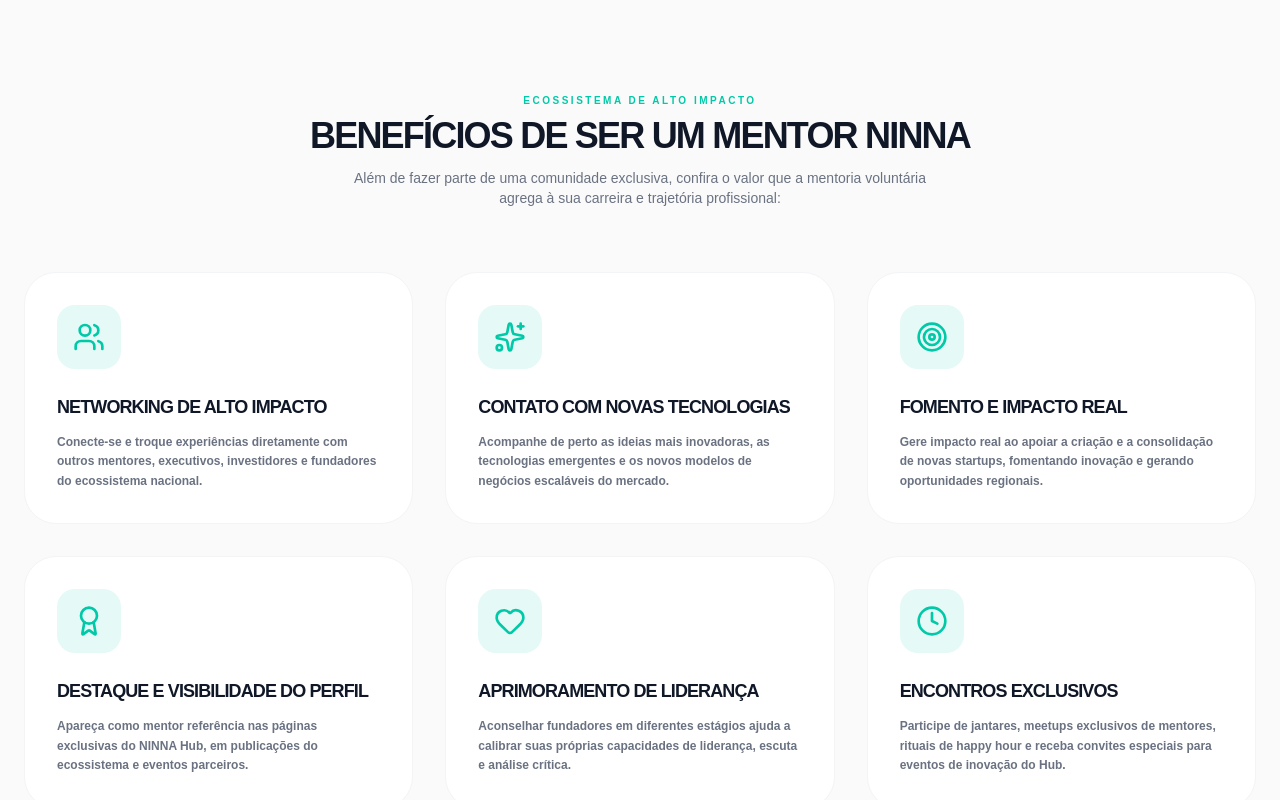
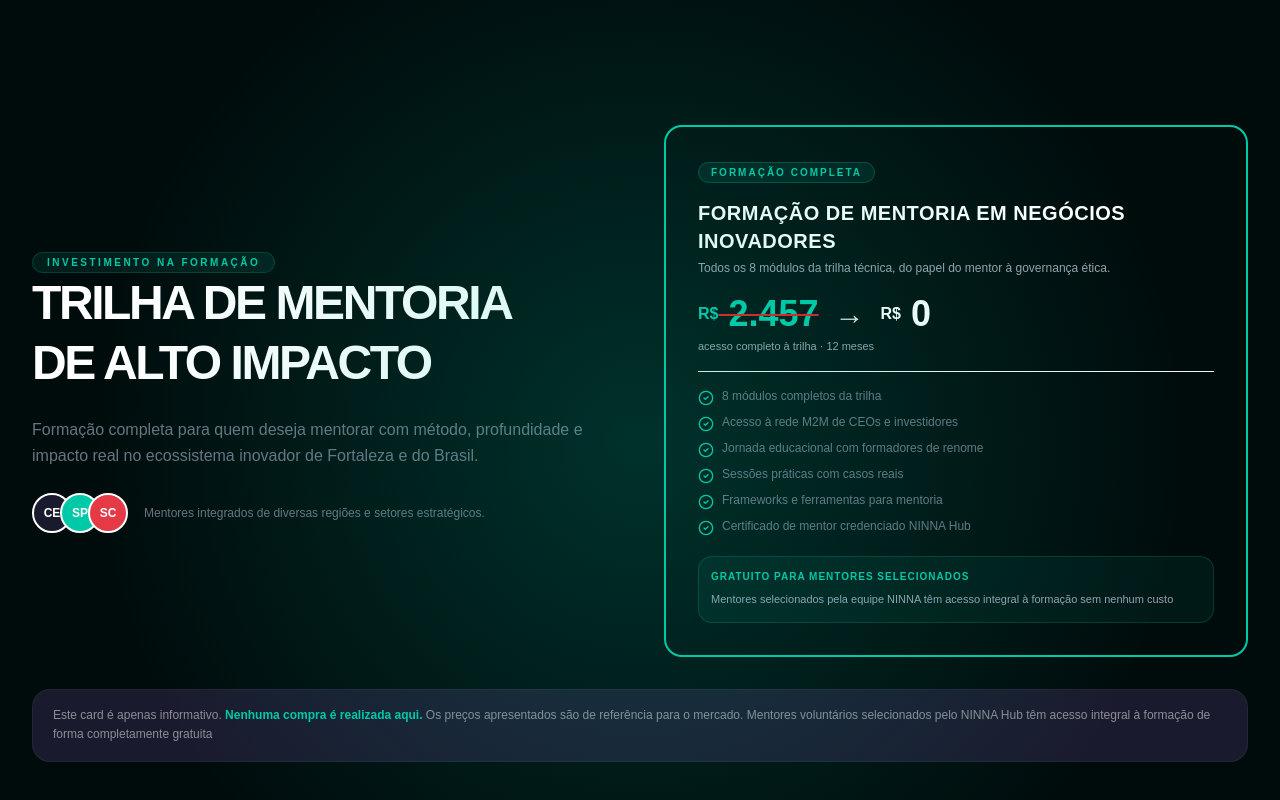
Before and after one commit to EvNys/ninna-hub, a React (Vite) app: page /seja-um-mentor in a window 1280 px wide. Shown: the part 1440-2240 px from the top of the page. Built offline with nearby package versions, Linux system fonts and the light colour scheme; no server answers; a web font is replaced by a local one.

Commit message:
adicionado seção de pricing na página seja um mentor

```diff
--- a/src/pages/SejaUmMentor.tsx
+++ b/src/pages/SejaUmMentor.tsx
@@ -18,7 +18,7 @@ import {
   User,
   Heart,
   DownloadIcon,
-  TriangleAlert,
+  CircleCheck,
   Building2,
   Briefcase,
   Layers,
@@ -204,6 +204,7 @@ const areasAtuacaoOptions = [
   // adicione mais conforme necessário
 ];
 
+
   return (
     <div className="pb-32 bg-[#fafafa] min-h-screen font-sans">
 
@@ -339,6 +340,109 @@ const areasAtuacaoOptions = [
         </div>
       </section>
 
+      {/* Seção Pricing Cards — NINNA Hub */}
+      <section className="relative overflow-hidden py-32 bg-brand-darker">
+        <div className="max-w-7xl mx-auto px-4 sm:px-6 lg:px-8">
+          <div className="absolute inset-0 z-0 opacity-20">
+            <div className="absolute top-0 left-0 w-full h-full bg-[radial-gradient(circle_at_50%_50%,#00c9a7,transparent_70%)]" />
+          </div>
+          <div className="grid grid-cols-1 lg:grid-cols-2 gap-12 items-center">
+
+      {/* Esquerda: texto */}
+      <div className="space-y-6">
+        <span className="text-[10px] font-black text-[#00c9a7] uppercase tracking-[0.25em] bg-[#00c9a7]/10 rounded-full px-3.5 py-1 border border-[#00c9a7]/20">
+          Investimento na Formação
+        </span>
+
+        <h2 className="text-3xl sm:text-5xl font-black text-white uppercase tracking-tighter leading-tight">
+          Trilha de Mentoria<br />de Alto Impacto
+        </h2>
+
+        <p className="text-gray-500 font-medium leading-relaxed text-sm sm:text-base">
+          Formação completa para quem deseja mentorar com método, profundidade e impacto real no ecossistema inovador de Fortaleza e do Brasil.
+        </p>
+
+        <div className="flex items-center gap-4">
+          <div className="flex -space-x-3">
+            <div className="w-10 h-10 rounded-full border-2 border-white bg-[#1A1A2E] flex items-center justify-center font-black text-xs text-white">CE</div>
+            <div className="w-10 h-10 rounded-full border-2 border-white bg-[#00c9a7] flex items-center justify-center font-black text-xs text-white">SP</div>
+            <div className="w-10 h-10 rounded-full border-2 border-white bg-[#E63946] flex items-center justify-center font-black text-xs text-white">SC</div>
+          </div>
+          <p className="text-xs text-gray-500 font-medium">
+            Mentores integrados de diversas regiões e setores estratégicos.
+          </p>
+        </div>
+      </div>
+
+      {/* Direita: card */}
+      <div className="border-2 border-[#00c9a7] rounded-2xl p-6 sm:p-8">
+        <span className="text-[10px] font-black text-[#00c9a7] uppercase tracking-[0.2em] bg-[#00c9a7]/10 rounded-full px-3 py-1 border border-[#00c9a7]/25">
+          Formação Completa
+        </span>
+
+        <h3 className="mt-4 text-xl font-barlow-cond font-black uppercase tracking-wide text-white">
+          Formação de mentoria em negócios inovadores
+        </h3>
+        <p className="mt-1 text-xs text-gray-400 font-medium leading-relaxed">
+          Todos os 8 módulos da trilha técnica, do papel do mentor à governança ética.
+        </p>
+
+        <div className="mt-4 flex items-center gap-4">
+          <p className="text-4xl font-barlow-cond font-black text-[#00c9a7] line-through"
+          style={{ textDecorationColor: '#e8171e', textDecorationThickness: '1.5px' }}>
+            <span className="text-base font-bold text-[#00c9a7] align-top mt-2 inline-block">R$</span> 2.457
+          </p>
+          <span className="text-gray-200 font-black text-3xl">→</span>
+          <p className="text-4xl font-barlow-cond font-black text-white">
+            <span className="text-base font-bold text-white align-top mt-2 inline-block">R$</span> 0
+          </p>
+        </div>
+        <p className="text-[11px] text-gray-400 font-medium mt-1">acesso completo à trilha · 12 meses</p>
+
+        <hr className="my-4 border-gray-100" />
+
+        <ul className="space-y-2 mb-5">
+          {[
+            '8 módulos completos da trilha',
+            'Acesso à rede M2M de CEOs e investidores',
+            'Jornada educacional com formadores de renome',
+            'Sessões práticas com casos reais',
+            'Frameworks e ferramentas para mentoria',
+            'Certificado de mentor credenciado NINNA Hub',
+          ].map((f, i) => (
+            <li key={i} className="flex items-start gap-2 text-xs text-gray-500 font-medium">
+              <CircleCheck className="w-4 h-4 text-[#00c9a7] flex-shrink-0 mt-0.5" />
+              {f}
+            </li>
+          ))}
+        </ul>
+
+        <div className="bg-[#00c9a7]/7 border border-[#00c9a7]/20 rounded-xl p-3 flex gap-2">
+          <div>
+            <p className="text-[10px] font-black text-[#00c9a7] uppercase tracking-[0.1em] mb-0.5">
+              Gratuito para mentores selecionados
+            </p>
+            <span className="text-[11px] text-gray-400 font-medium leading-relaxed">
+              Mentores selecionados pela equipe NINNA têm acesso integral à formação sem nenhum custo
+            </span>
+          </div>
+        </div>
+      </div>
+
+    </div>
+
+    {/* Disclaimer */}
+    <div className="mt-8 bg-[#1a1a2e] border border-white/5 rounded-2xl px-5 py-4">
+      <p className="text-xs text-white/50 font-medium leading-relaxed">
+        Este card é apenas informativo.{' '}
+        <span className="text-[#00c9a7] font-bold">Nenhuma compra é realizada aqui.</span>{' '}
+        Os preços apresentados são de referência para o mercado. Mentores voluntários selecionados pelo NINNA Hub têm acesso integral à formação de forma completamente gratuita
+      </p>
+    </div>
+
+  </div>
+</section>
+
 
       {/* Benefits Grid (Por que ser mentor?) */}
       <section id="beneficios" className="py-24 max-w-7xl mx-auto px-6">
@@ -445,12 +549,6 @@ const areasAtuacaoOptions = [
                 <p className="text-gray-500 font-semibold text-xs leading-relaxed">
                   Preencha os campos abaixo com atenção para que possamos entender sua vivência profissional e combiná-la com as mentiras ideais.
                 </p>
-                <div className="mt-3 flex items-start gap-2 bg-amber-50 border border-amber-200 rounded-xl px-4 py-3 text-left">
-                  <TriangleAlert className='w-3.5 h-3.5 text-amber-700'/>
-                  <p className="text-amber-700 font-semibold text-xs leading-relaxed">
-                    A formação de mentores é paga. Porém, caso você seja selecionado a formação é gratuita.
-                  </p>
-                </div>
               </div>
 
               <form onSubmit={handleSubmit} className="space-y-6">
```
